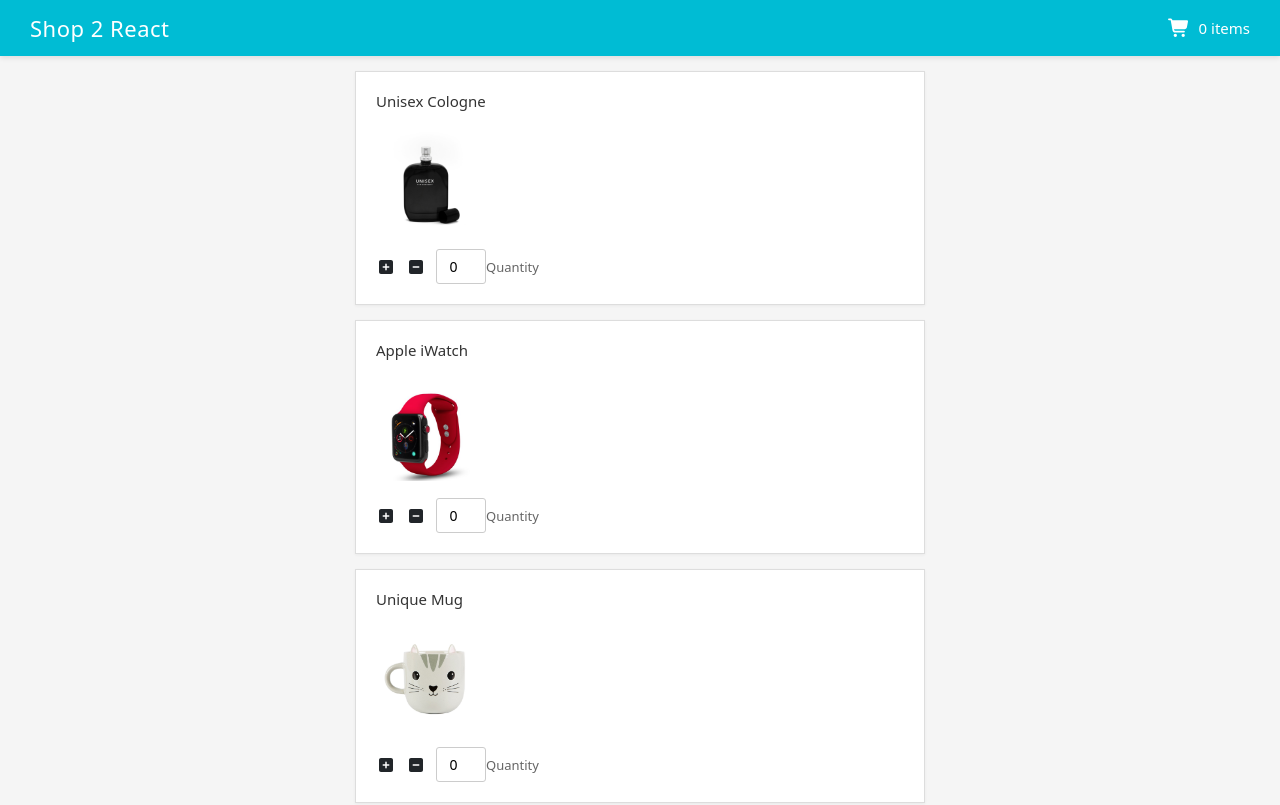
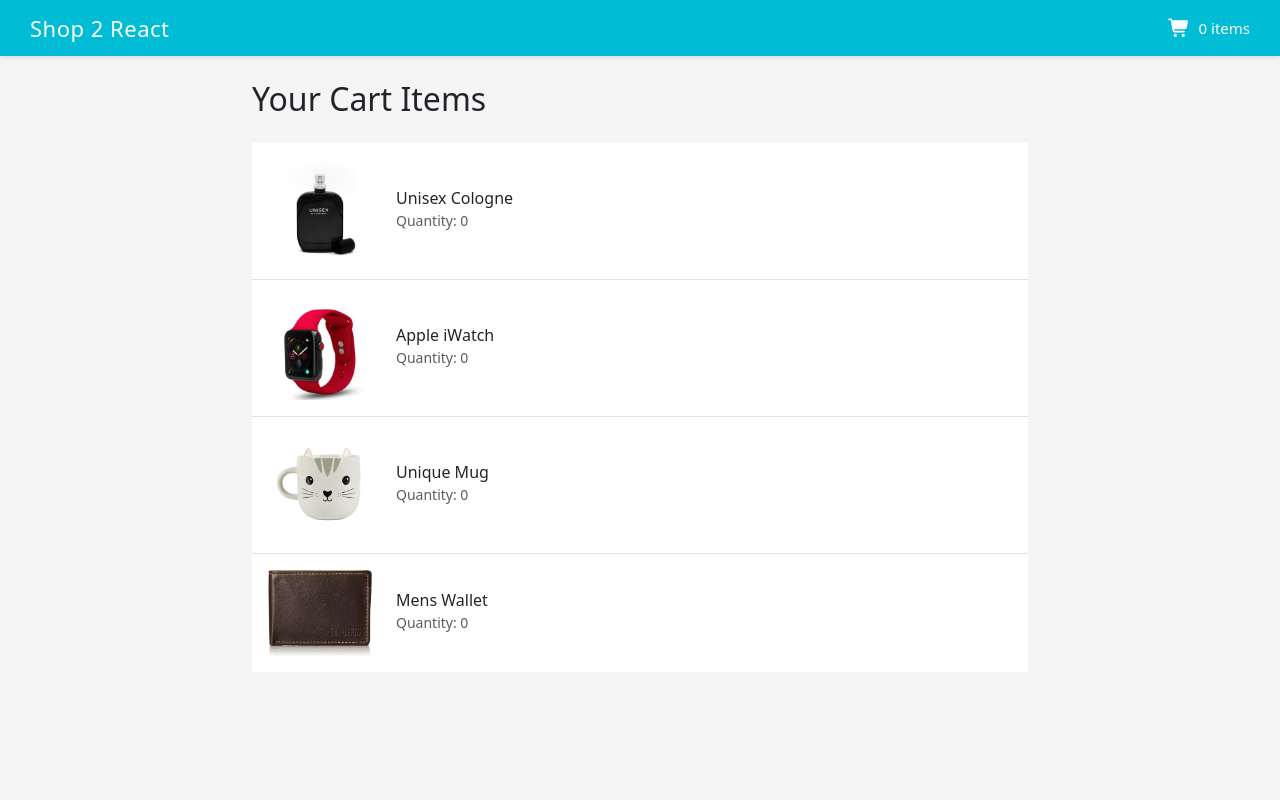
Before and after one commit to GeneralNel/m5-lab-assignment, a React (Create React App) app in the folder shopcart/: page / in a window 1280 px wide. Shown: the top 805 px of the page. Built offline with nearby package versions, Linux system fonts and the light colour scheme.

Commit message:
create cart page

```diff
--- a/shopcart/src/App.js
+++ b/shopcart/src/App.js
@@ -5,6 +5,7 @@
 import productsData from "./products";
 import Navbar from "./navbar";
 import DisplayProducts from "./displayProducts";
+import Cart from "./cart";
 
 function App() {
   const [products, setProducts] = useState(productsData);
@@ -27,7 +28,8 @@
   return (
     <div className="App">
       <Navbar totalQuantity={totalQuantity} />
-      <DisplayProducts products={products} setProducts={setProducts} updateQuantity={updateQuantity} />
+      <Cart cartItems={products.filter(product => product.quantity >= 0)} />
+      {/* <DisplayProducts products={products} setProducts={setProducts} updateQuantity={updateQuantity} /> */}
     </div>
   );
 }
--- /dev/null
+++ b/shopcart/src/cart.js
@@ -0,0 +1,26 @@
+import { ListGroup, Row, Col, Image } from 'react-bootstrap';
+
+function Cart({ cartItems }) {
+    return (
+        <div className="container mt-4 pb-5" style={{ maxWidth: '800px' }}>
+            <h2 className="mb-4">Your Cart Items</h2>
+            <ListGroup variant="flush">
+                {cartItems.map((item) => (
+                    <ListGroup.Item key={item.id} className="py-3">
+                        <Row className="align-items-center">
+                            <Col xs={3} md={2}>
+                                <Image src={item.image} alt={item.name} fluid />
+                            </Col>
+                            <Col>
+                                <h6 className="mb-0">{item.desc}</h6>
+                                <small className="text-muted">Quantity: {item.quantity}</small>
+                            </Col>
+                        </Row>
+                    </ListGroup.Item>
+                ))}
+            </ListGroup>
+        </div>
+    );
+}
+
+export default Cart;
--- a/shopcart/src/displayProducts.js
+++ b/shopcart/src/displayProducts.js
@@ -13,7 +13,6 @@
     }
 
     return (
-
         <div className="products-container">
             {products.map((product) => (
                 <div key={product.id} className="product-card">
```
